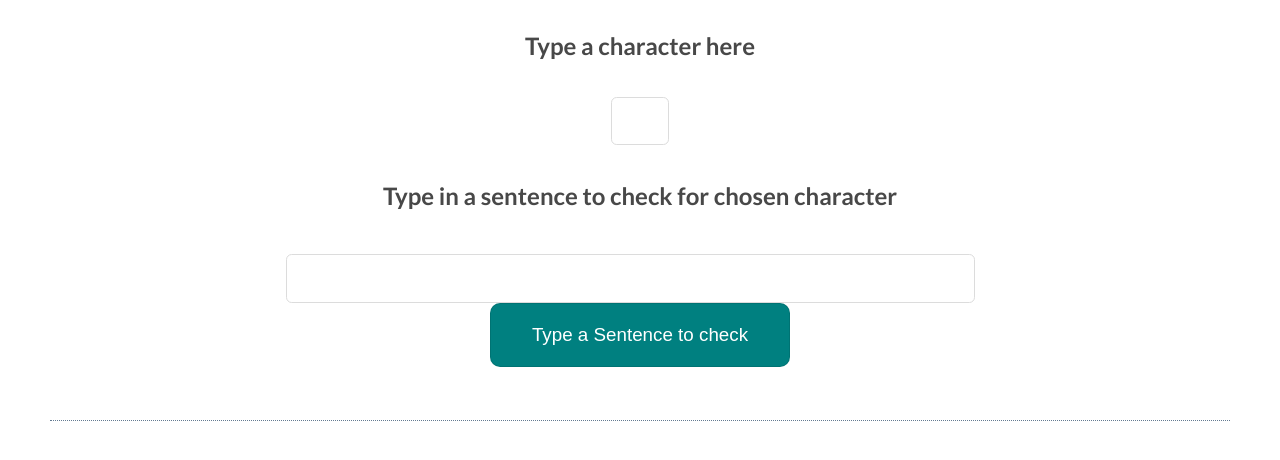
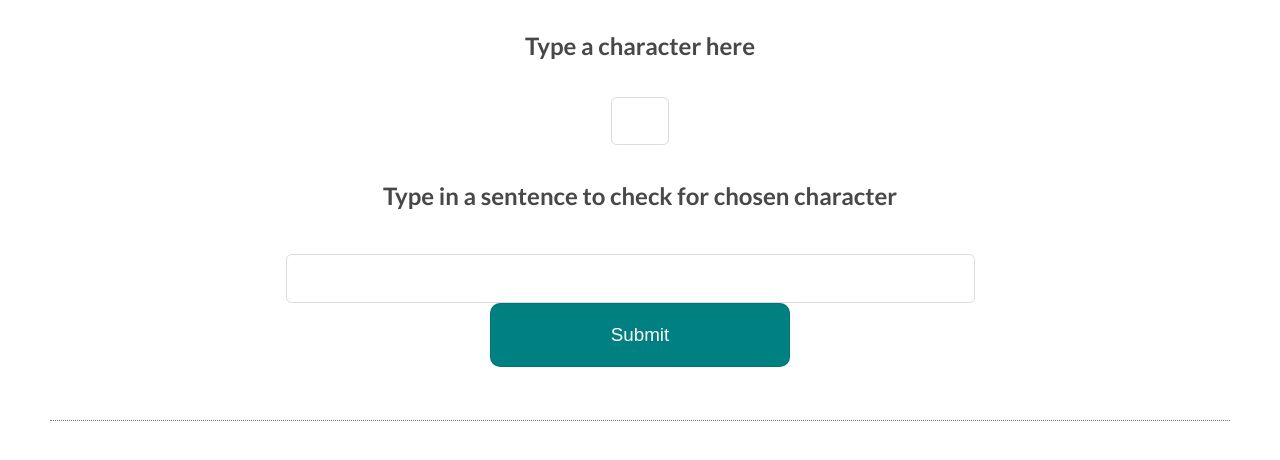
Before and after one commit to W33K5Y/character-finder, a plain HTML site: page index.html in a window 1280 px wide. Shown: the part 102-562 px from the top of the page. Drawn offline with Linux system fonts and the light colour scheme.

Commit message:
change button name

```diff
--- a/index.html
+++ b/index.html
@@ -12,7 +12,7 @@
    <input type="text" class="character input">
    <h2 class="checker">Type in a sentence to check for chosen character</h2>
        <input type="text" class="sentence checker">
-    <button class="getResult">Type a Sentence to check</button>
+    <button class="getResult">Submit</button>
       </div>
       <div class="message">
 
```
